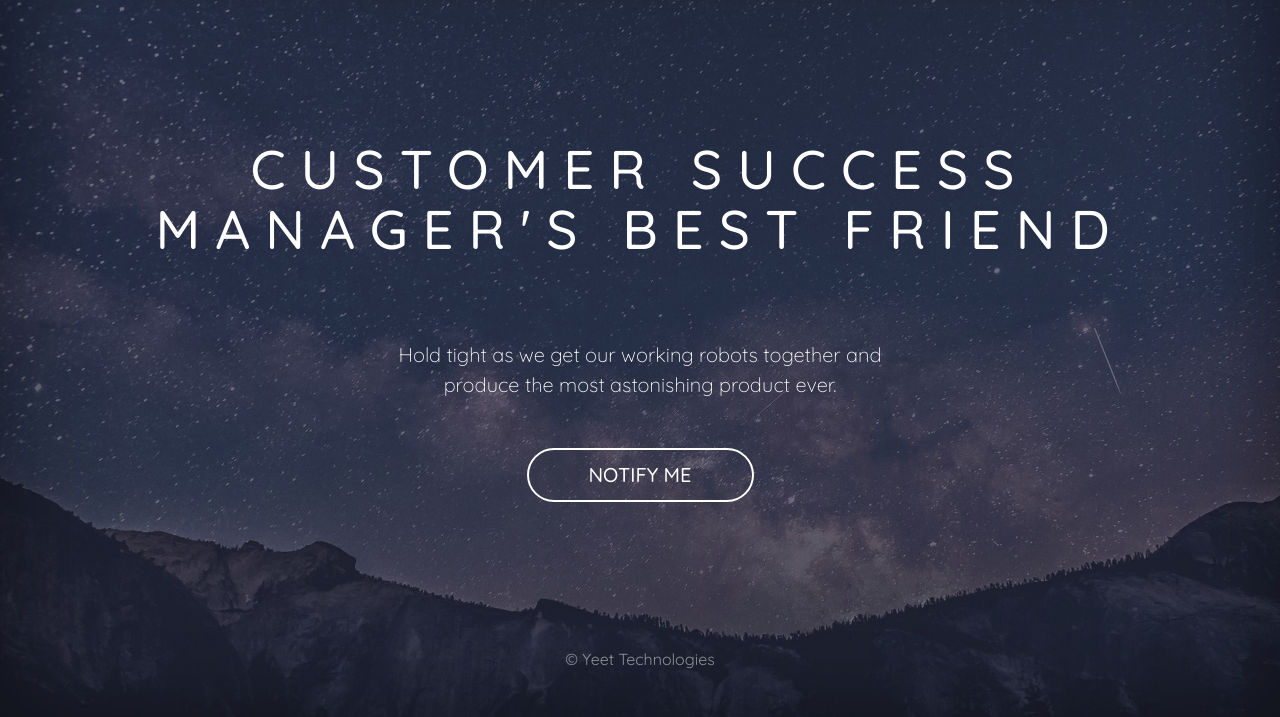
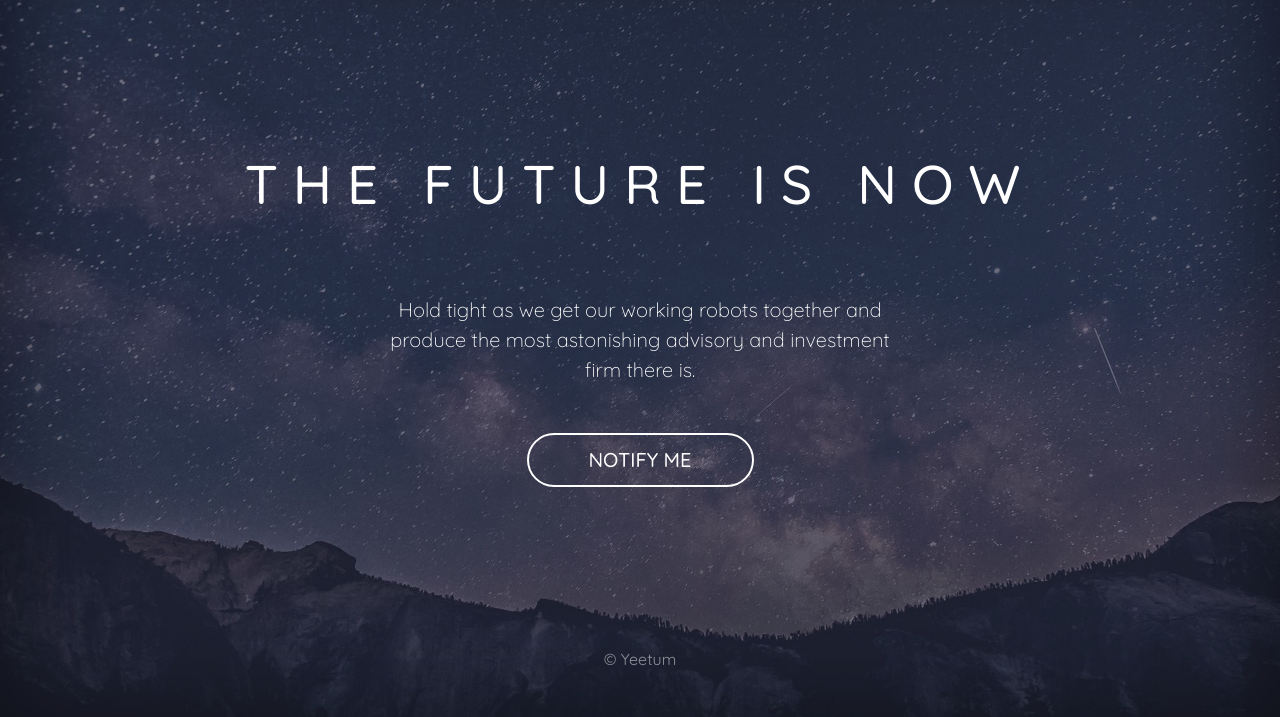
Before and after one commit to tobalo/yeetum, a plain HTML site: page index.html in a window 1280 px wide. Shown: the part 83-800 px from the top of the page. Drawn offline with nearby package versions, Linux system fonts and the light colour scheme.

Commit message:
Update index.html
Text edit

```diff
--- a/index.html
+++ b/index.html
@@ -27,13 +27,13 @@
           </nav>
         </div>
       </div><br>      <div class="inner cover">
-        <h1 class="cover-heading">Customer Success Manager's Best Friend</h1>
-        <p class="lead cover-copy">Hold tight as we get our working robots together and produce the most astonishing product ever.</p>
+        <h1 class="cover-heading">The Future is NOW</h1>
+        <p class="lead cover-copy">Hold tight as we get our working robots together and produce the most astonishing advisory and investment firm there is.</p>
         <p class="lead"><button type="button" class="btn btn-lg btn-default btn-notify" data-toggle="modal" data-target="#subscribeModal">Notify Me</button></p>
       </div>
       <div class="mastfoot">
         <div class="inner">
-          <p>&copy; Yeet Technologies</p>
+          <p>&copy; Yeetum</p>
         </div>
       </div>
       <div class="modal fade" id="subscribeModal" tabindex="-1" role="dialog" aria-labelledby="subscribeModalLabel" aria-hidden="true">
```
